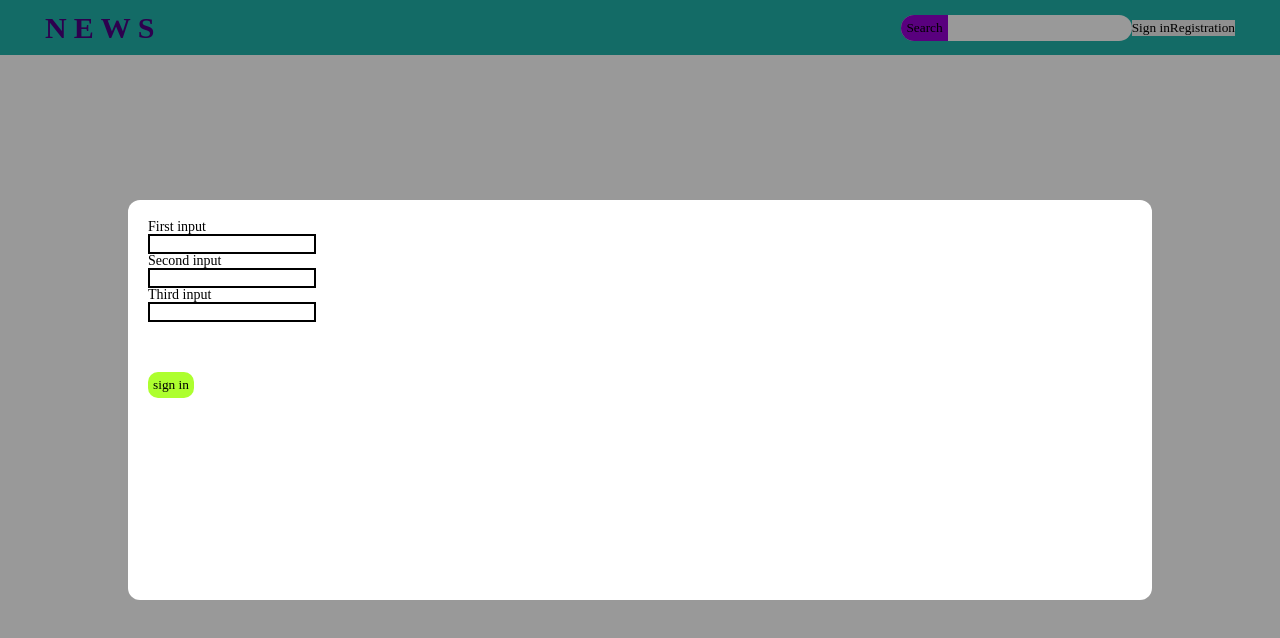
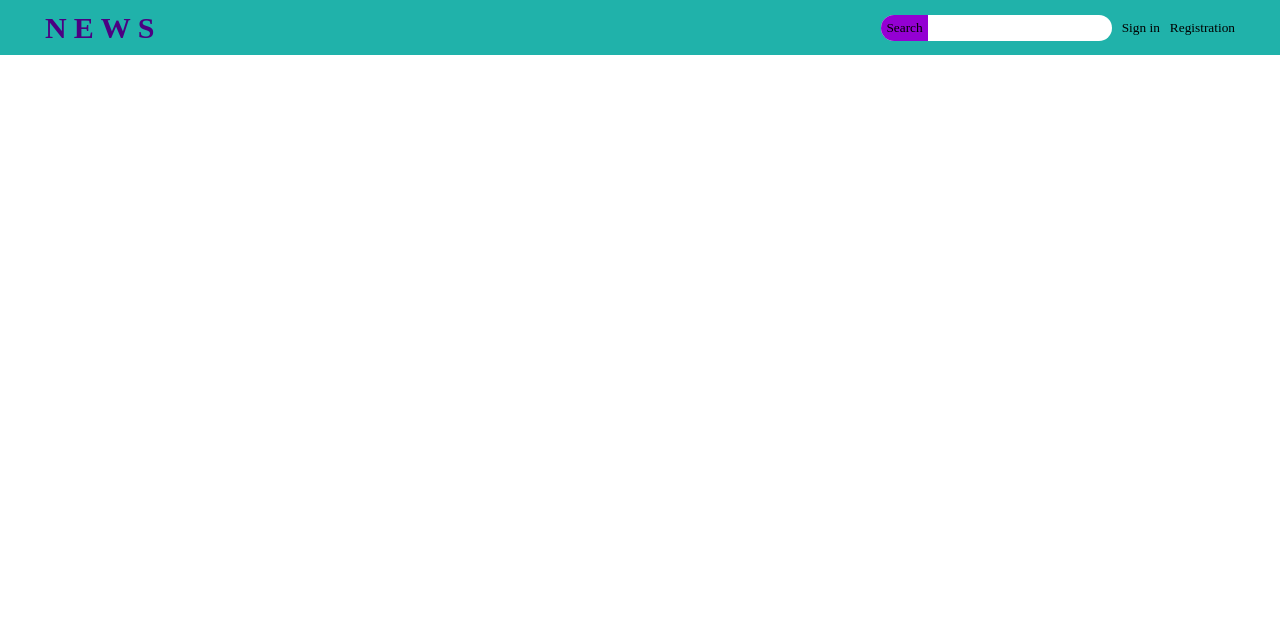
Before and after one commit to aamaksimenko/amaksimenkofront, a React (Create React App) app: page / in a window 1280 px wide. Shown: the top 638 px of the page. Built offline with nearby package versions, Linux system fonts and the light colour scheme.

Commit message:
add style for modal window

```diff
--- a/src/components/Header/Header.jsx
+++ b/src/components/Header/Header.jsx
@@ -1,11 +1,15 @@
 import React, { memo, useState } from 'react';
+import {
+  Box, TextField, Button,
+} from '@mui/material/';
 
 import Modal from '../Modal/Modal';
-
 import './index.css';
 
 function Header() {
-  const [modalActive, setModalActive] = useState(true);
+  const [modalActiveIn, setModalActiveIn] = useState(false);
+  const [modalActiveReg, setModalActiveReg] = useState(false);
+
   return (
     <header className="header">
       <div className="header__container">
@@ -17,21 +21,71 @@ function Header() {
           <input type="search" className="header__input" />
         </div>
         <nav className="header__menu">
-          <button type="button" onClick={() => setModalActive(true)}>Sign in</button>
-          <button type="button">Registration</button>
+          <button id="sign-in" type="button" onClick={() => setModalActiveIn(true)}>Sign in</button>
+          <button id="out" type="button" onClick={() => setModalActiveReg(true)}>Registration</button>
         </nav>
       </div>
-      <Modal active={modalActive} setActive={setModalActive}>
-        <form action="">
-          <p>First input</p>
-          <input type="text" />
-          <p>Second input</p>
-          <input type="text" />
-          <p>Third input</p>
-          <input type="text" />
-          <br />
-          <button type="button" className="submit">sign in</button>
-        </form>
+      <Modal active={modalActiveIn} setActive={setModalActiveIn}>
+        <Box
+          component="form"
+          sx={{
+            '& .MuiTextField-root': { m: 1, width: '25ch' },
+          }}
+          noValidate
+          autoComplete="off"
+        >
+          <h2>Sign in</h2>
+          <div className="reg-form">
+
+            <div className="reg-form__field">
+              <p>Email</p>
+              <TextField fullWidth required id="email" label="Email" />
+            </div>
+
+            <div className="reg-form__field">
+              <p>Password</p>
+              <TextField fullWidth required id="password" label="Password" type="password" autoComplete="current-password" />
+            </div>
+            <div className="reg-form__field">
+              <div id="in"><Button>Sign in</Button></div>
+              <div id="cls"><Button onClick={() => setModalActiveIn(false)}>Close</Button></div>
+            </div>
+          </div>
+        </Box>
+      </Modal>
+      <Modal active={modalActiveReg} setActive={setModalActiveReg}>
+        <Box
+          component="form"
+          sx={{
+            '& .MuiTextField-root': { m: 1, width: '25ch' },
+          }}
+          noValidate
+          autoComplete="off"
+        >
+          <h2>Registration form</h2>
+          <div className="reg-form">
+            <div className="reg-form__field">
+              <p>Name</p>
+              <TextField fullWidth required id="name" label="Name" />
+            </div>
+            <div className="reg-form__field">
+              <p>Email</p>
+              <TextField fullWidth required id="email" label="Email" />
+            </div>
+            <div className="reg-form__field">
+              <p>Login</p>
+              <TextField fullWidth required id="login" label="Login" />
+            </div>
+            <div className="reg-form__field">
+              <p>Password</p>
+              <TextField fullWidth required id="password" label="Password" type="password" autoComplete="current-password" />
+            </div>
+            <div className="reg-form__field">
+              <div id="reg"><Button>Registration</Button></div>
+              <div id="cls"><Button onClick={() => setModalActiveReg(false)}>Close</Button></div>
+            </div>
+          </div>
+        </Box>
       </Modal>
     </header>
   );
--- a/src/components/Header/index.css
+++ b/src/components/Header/index.css
@@ -39,16 +39,15 @@ input[type="search"]::-webkit-search-results-button,
 input[type="search"]::-webkit-search-results-decoration {
   display: none;
 }
-.header__menu a {
-  color: black;
-  font-size: 15px;
-  font-weight: 400;
-  padding-left: 10px;
+.header__menu button{
+  background-color: #20b2aa;
+  margin: 0 0 0 10px;
 }
 
-.header__menu a:hover {
-  color: #7fffd4;
+.header__menu button:hover{
+  color: #7FFFD4;
 }
+
 input{
   border: 2px solid black;
 }
@@ -61,3 +60,38 @@ input{
   margin-top: 50px;
   padding: 5px;
 }
+
+.reg-form{
+  display: flex;
+  flex-direction: column;
+  align-items: center;
+}
+
+.reg-form__field{
+  display: flex;
+  align-items: center;
+}
+.reg-form__field p{
+  width: 70px;
+  text-align: right;
+}
+
+.MuiFormControl-root.MuiFormControl-fullWidth.MuiTextField-root.css-wb57ya-MuiFormControl-root-MuiTextField-root{
+  width: 15vw;
+}
+.css-8je8zh-MuiTouchRipple-root{
+  border: 1px solid;
+}
+#reg,
+#cls,
+#in {
+  margin-left: 10px;
+  margin-right: 10px;
+  margin-top: 40px;
+}
+
+.modal__content h2{
+  font-size: 50px;
+  text-align: center;
+  margin: 0 0 20px 0;
+}
--- a/src/components/Modal/index.css
+++ b/src/components/Modal/index.css
@@ -1,7 +1,7 @@
 .modal{
     height: 100vh;
     width: 1100vw;
-    background-color: rgba(0, 0, 0, 0.4);
+    background-color: rgba(0, 0, 0, 0.7);
     position: fixed;
     top: 0;
     left: 0;
@@ -20,9 +20,9 @@
 
 .modal__content{
     padding: 20px;
-    margin: 0 10vw;
+    margin: 0 25vw;
     border-radius: 12px;
     background-color: white;
-    height: 400px;
-    width: 80vw;
+    height: 50vh;
+    width: 50vw;
 }
```
